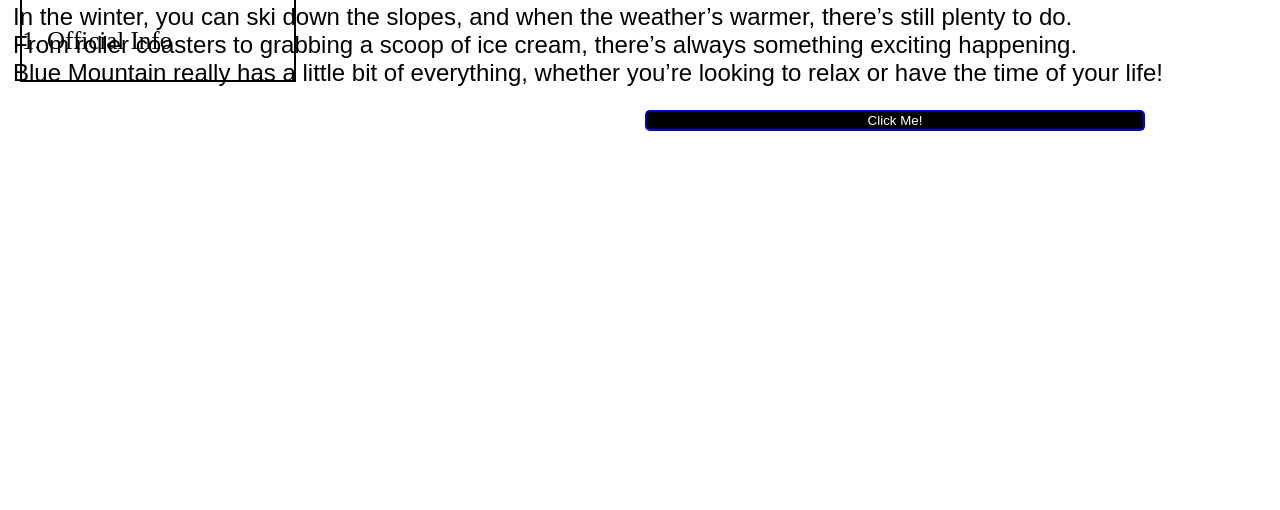
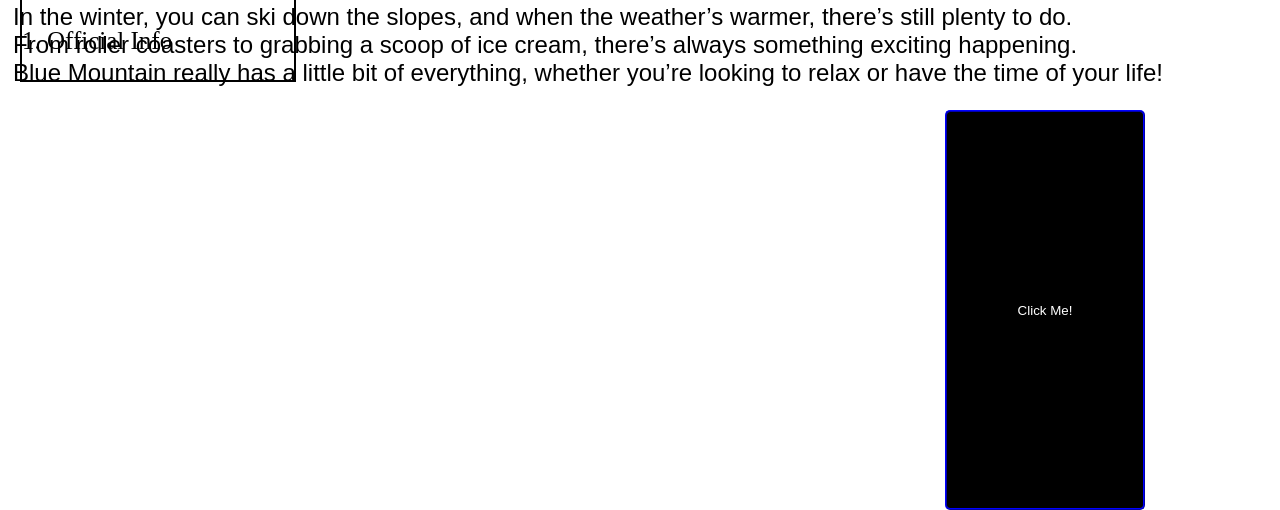
Before and after one commit to hamburgerbooks/hamburgerbooks.github.io, a plain HTML site: page index.html in a window 1280 px wide. Shown: the part 290-800 px from the top of the page. Drawn offline with Linux system fonts and the light colour scheme.

Commit message:
Update index.html

```diff
--- a/index.html
+++ b/index.html
@@ -39,8 +39,8 @@
             position:absolute;
             top:400px;
             right:135px;
-            width:500px;
-            height:2000px:
+            width:200px;
+            height:400px;
         }
 
 
```
